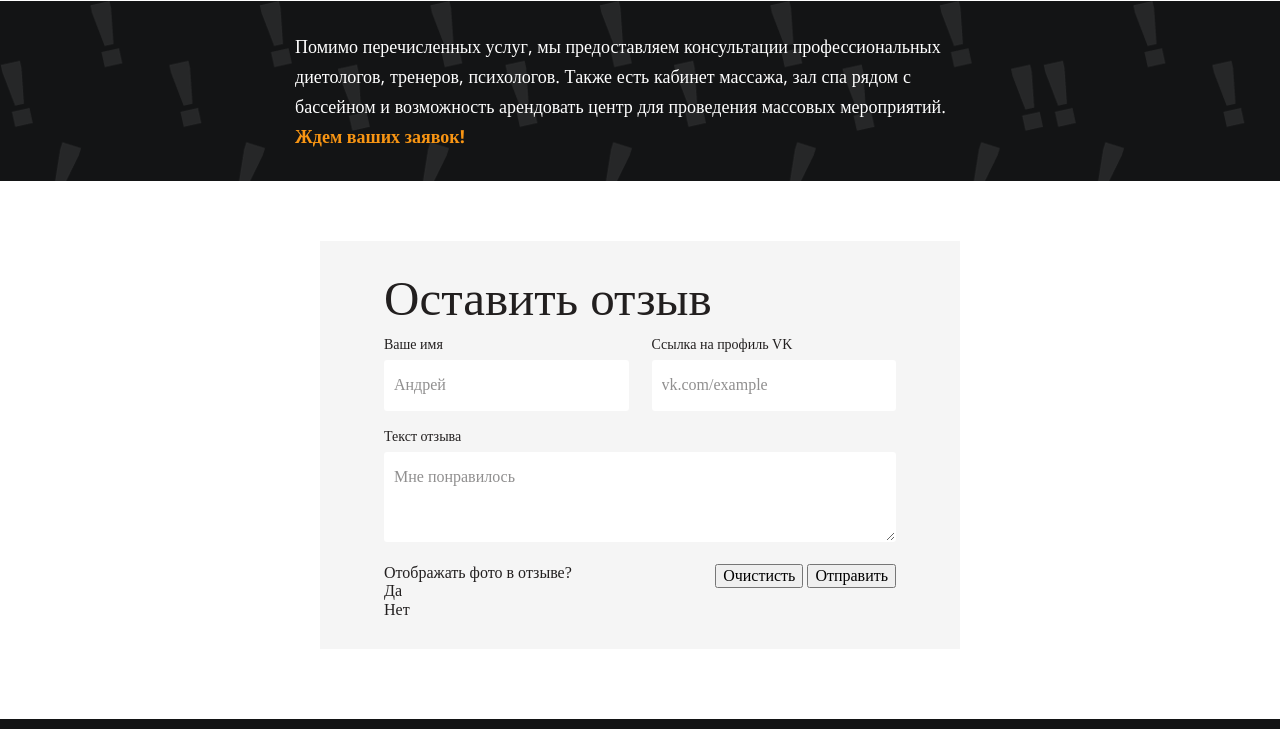
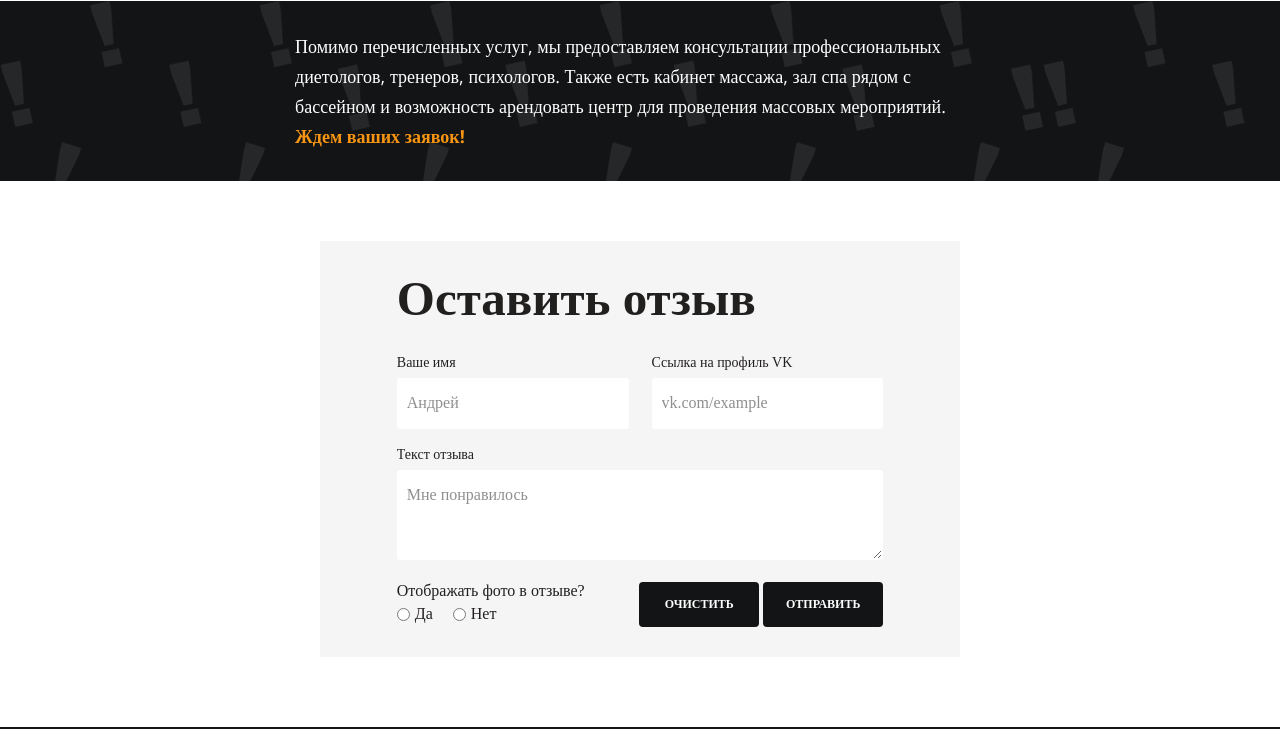
Before and after one commit to bo-mila/afrodita, a plain HTML site: page reviews.html in a window 1280 px wide. Shown: the part 1306-2035 px from the top of the page. Drawn offline with nearby package versions, Linux system fonts and the light colour scheme.

Commit message:
form выровн

```diff
--- a/css/blocks/form.css
+++ b/css/blocks/form.css
@@ -1,11 +1,12 @@
 .form{
   background: #f5f5f5;
   color: #221f1f;
-  padding: 30px 10%;
+  padding: 30px 12%;
 }
 .form__title{
   font-size: 49px;
-  margin-bottom: 10px;
+  margin-bottom: 28px;
+  font-weight: bold;
 }
 .form__row{
   display: flex;
@@ -44,6 +45,32 @@
   height: 90px;
   resize: vertical;
 }
+.form__question-title{
+  margin-bottom: 5px;
+}
 .form__buttons{
   margin-left: auto;
 }
+.form__question-choose{
+  display: flex;
+}
+.choose{
+  display: flex;
+  margin-right: 20px;
+  align-items: center;
+}
+.choose:last-child{
+  margin-right: 0;
+}
+.choose__radio{
+  margin-right: 5px;
+}
+.form__buttons button{
+  background: #131415;
+  color: white;
+  border-radius: 4px;
+  width: 120px;
+  height: 45px;
+  font-size: 12px;
+  font-weight: bold;
+}
--- a/reviews.html
+++ b/reviews.html
@@ -203,25 +203,25 @@
                                   </label>
 
                                 </div>
-                                <div class="form__row form__bottomline">
+                                <div class="form__row form__buttomline">
                                   <div class="form__question">
                                     <div class="form__question-title">
                                         Отображать фото в отзыве?
                                     </div>
                                     <div class="form__question-choose">
                                       <label class="choose">
-                                        <div class="choose__radio"></div>
+                                        <input type="radio" name="radio-yes-no" class="choose__radio">
                                         <div class="choose__title">Да</div>
                                       </label>
                                       <label class="choose">
-                                          <div class="choose__radio"></div>
+                                        <input type="radio" name="radio-yes-no" class="choose__radio">
                                           <div class="choose__title">Нет</div>
                                         </label>
                                     </div>
                                   </div>
                                   <div class="form__buttons">
-                                    <input type="reset" value="Очистисть">
-                                    <input type="submit" value="Отправить">
+                                    <button type="reset">ОЧИСТИТЬ</button>
+                                    <button type="submit">ОТПРАВИТЬ</button>
                                   </div>
                                 </div>
 
```
